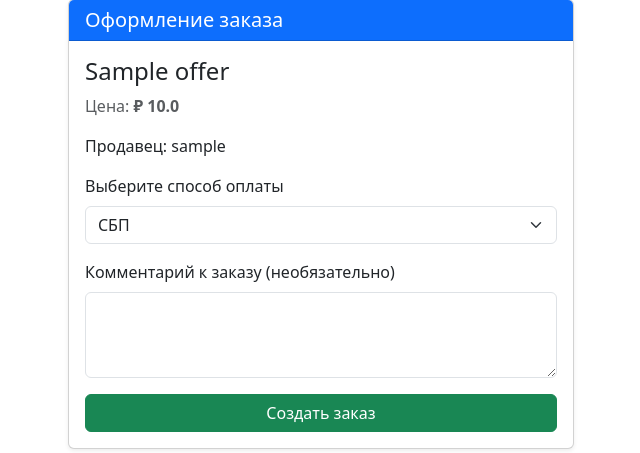
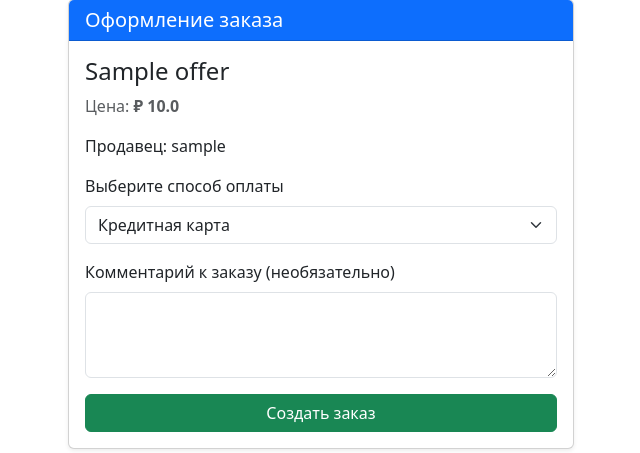
Before and after one commit to ilia-ilin/seacats, a Flask app: page /checkout/1 in a window 1280 px wide. Shown: the part 149-602 px from the top of the page, without its empty margins (319-959 px from the left). Run offline with Flask 3, Linux system fonts and the light colour scheme; tables that the repository leaves empty hold one stand-in row (values such as "Sample post").

Commit message:
Checkout

```diff
--- a/app.py
+++ b/app.py
@@ -270,6 +270,18 @@ def create_review(user_id):
 
     return render_template('create_review.html', user=user_to_review)
 
+@app.route('/orders')
+def orders():
+    """Страница с заказами пользователя."""
+    if not current_user.is_authenticated:
+        return redirect(url_for('login'))
+
+    # Получаем все заказы текущего пользователя
+    orders = Order.query.filter((Order.buyer_id == current_user.id) | (Order.seller_id == current_user.id)).all()
+
+    return render_template('orders.html', orders=orders)
+
+
 @app.route('/offer/<int:offer_id>', methods=['GET', 'POST'])
 def offer(offer_id):
     """Просмотр конкретного предложения и чата с продавцом."""
--- a/templates/checkout.html
+++ b/templates/checkout.html
@@ -25,8 +25,10 @@
                         <div class="mb-3">
                             <label for="payment_method" class="form-label">Выберите способ оплаты</label>
                             <select class="form-select" id="payment_method" name="payment_method" required>
-                                <option value="credit_card">СБП</option>
-                                <option value="paypal">Юмани</option>
+                                <option value="credit_card">Кредитная карта</option>
+                                <option value="paypal">PayPal</option>
+                                <option value="bank_transfer">Банковский перевод</option>
+                                <!-- Можно добавить другие способы оплаты -->
                             </select>
                         </div>
 
```
